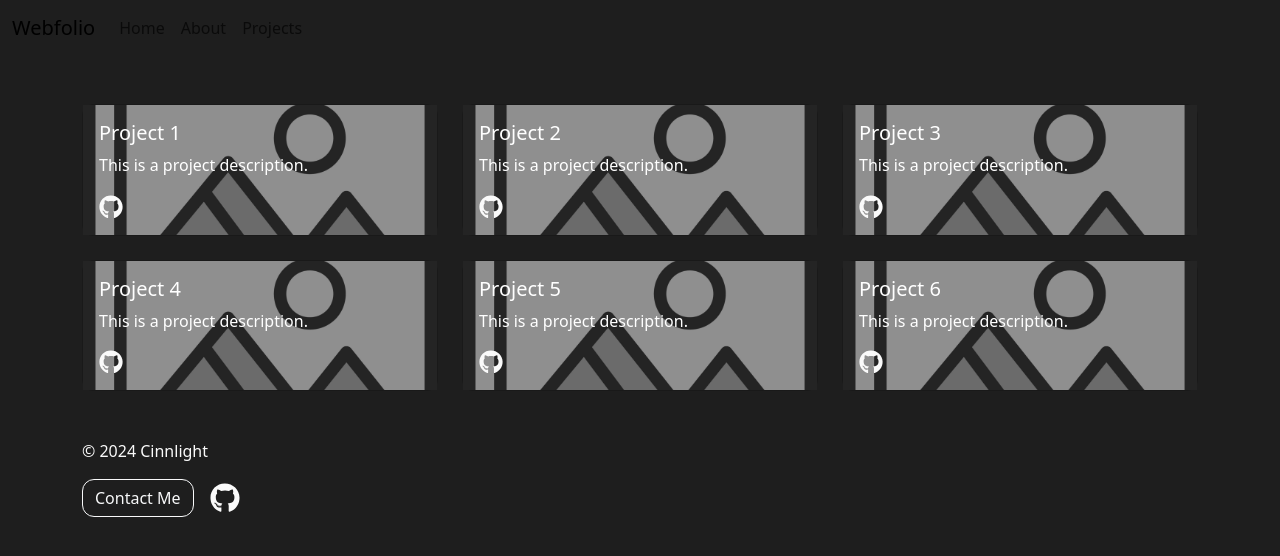
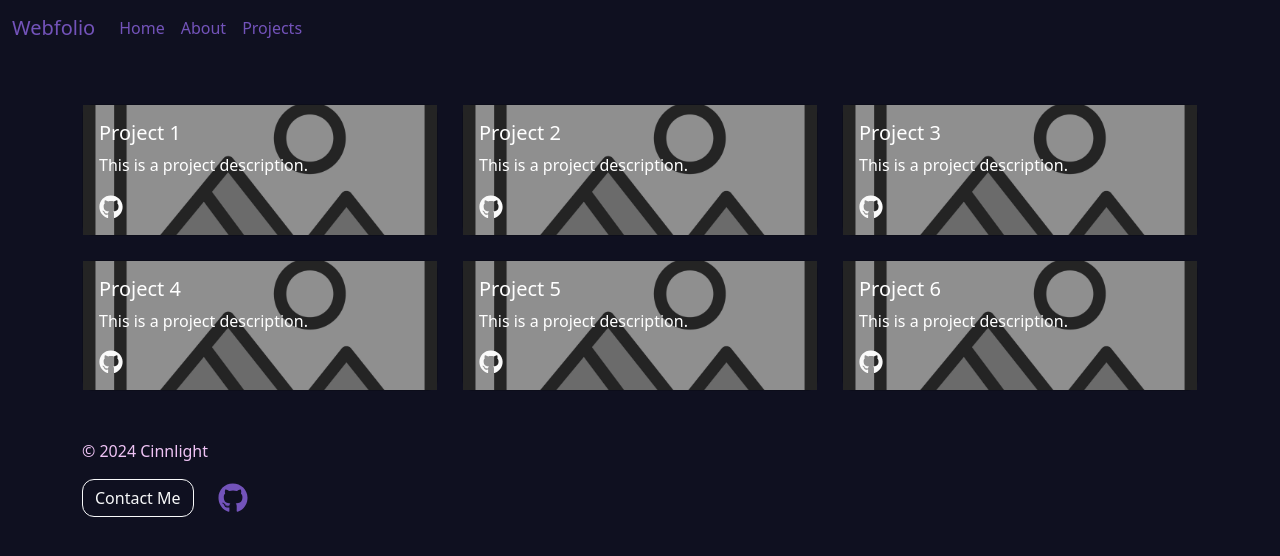
Before and after one commit to Cinnlight/Webfolio, a React (Vite) app in the folder webfolio/: page /projects in a window 1280 px wide. Shown: the top 556 px of the page. Built offline with nearby package versions, Linux system fonts and the light colour scheme.

Commit message:
Applies custom theme variable to Navbar and footer

```diff
--- a/webfolio/src/styles/custom-theme.scss
+++ b/webfolio/src/styles/custom-theme.scss
@@ -19,17 +19,69 @@ body {
 
 
 // Description: Custom theme variables for the app to override Bootstrap variables
-$background-color: #1e1e1e;
-$primary-color: #fafafa;
-$accent-color: #6cc644;
+$background-color: #0F1020;
+$primary-color: #EFC3F5;
+$accent-color: #7353BA;
 $highlight-color: #ffb6c1;
-$card-bg-color: #2b2b2b;
+$card-bg-color: #2F195F;
 $border-radius: 12px;
 
-// Override Bootstrap variables if needed
+// $background-color: #1e1e1e;
+// $primary-color: #fafafa;
+// $accent-color: #6cc644;
+// $highlight-color: #ffb6c1;
+// $card-bg-color: #2b2b2b;
+// $border-radius: 12px;
+
+// Override Bootstrap Variables
 $body-bg: $background-color;
 $body-color: $primary-color;
 $link-color: $accent-color;
 $btn-border-radius: $border-radius;
 
 @import "bootstrap/scss/bootstrap";
+
+
+// Navbar custom styles using custom theme variables
+.navbar-custom {
+    background-color: $background-color; /* Dark background */
+    color: $primary-color; /* Primary color for text */
+
+    .navbar-brand,
+    .nav-link {
+        color: $accent-color; /* Accent color for links */
+        transition: color 0.3s ease;
+    }
+
+    .navbar-brand:hover,
+    .nav-link:hover {
+        color: $highlight-color; /* Highlight color on hover */
+    }
+
+    .navbar-toggler {
+        border-color: $accent-color;
+    }
+
+
+}
+
+// Footer Custom Styles
+.footer-custom a {
+    color: $accent-color;
+    margin: 0 0.5rem; /* Spacing between icons */
+    font-size: 1.2rem;
+
+    &:hover {
+        color: $highlight-color;
+    }
+}
+
+// Contact Form Modal Styles
+.modal-header .btn-close {
+    filter: invert(1);  /* Inverts color, making it white */
+    opacity: 0.7;
+}
+
+.modal-header .btn-close:hover {
+    opacity: 1;
+}
```
